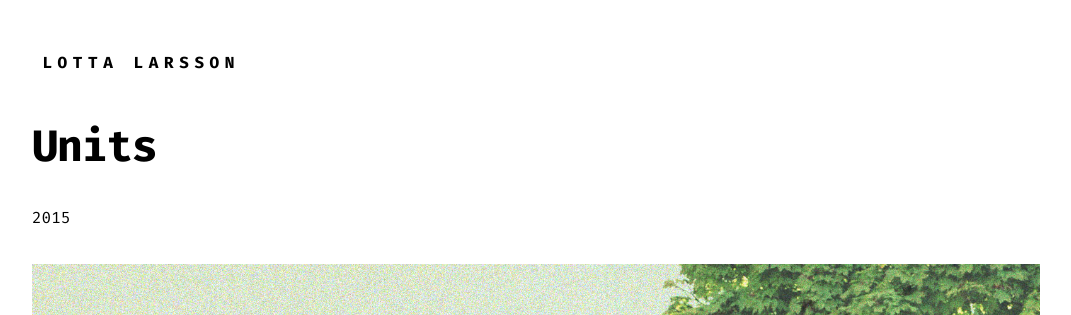
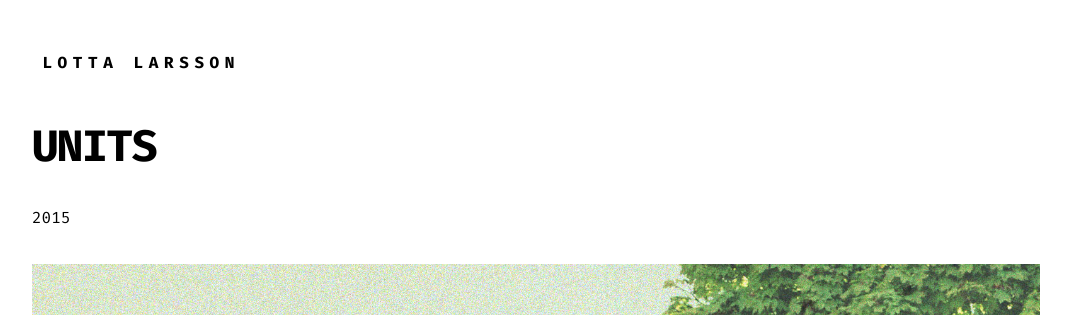
Before and after one commit to lottalarsson/lottalarsson.github.io, a Jekyll site: the page built from _posts/2015-03-04-Units.md, in a window 1280 px wide. Shown: the top 315 px of the page, without its empty margins (104-1175 px from the left). Built offline with Jekyll 4.4.1, drawn with Linux system fonts in a browser that asks for light colours; nearby versions of some CDN libraries.

```diff
--- a/_posts/2015-03-04-Units.md
+++ b/_posts/2015-03-04-Units.md
@@ -1,5 +1,5 @@
 ---
-title:  "Units"
+title:  "UNITS"
 description: Heden Göteborg
 image: images/11.jpg
 layout: post
```
